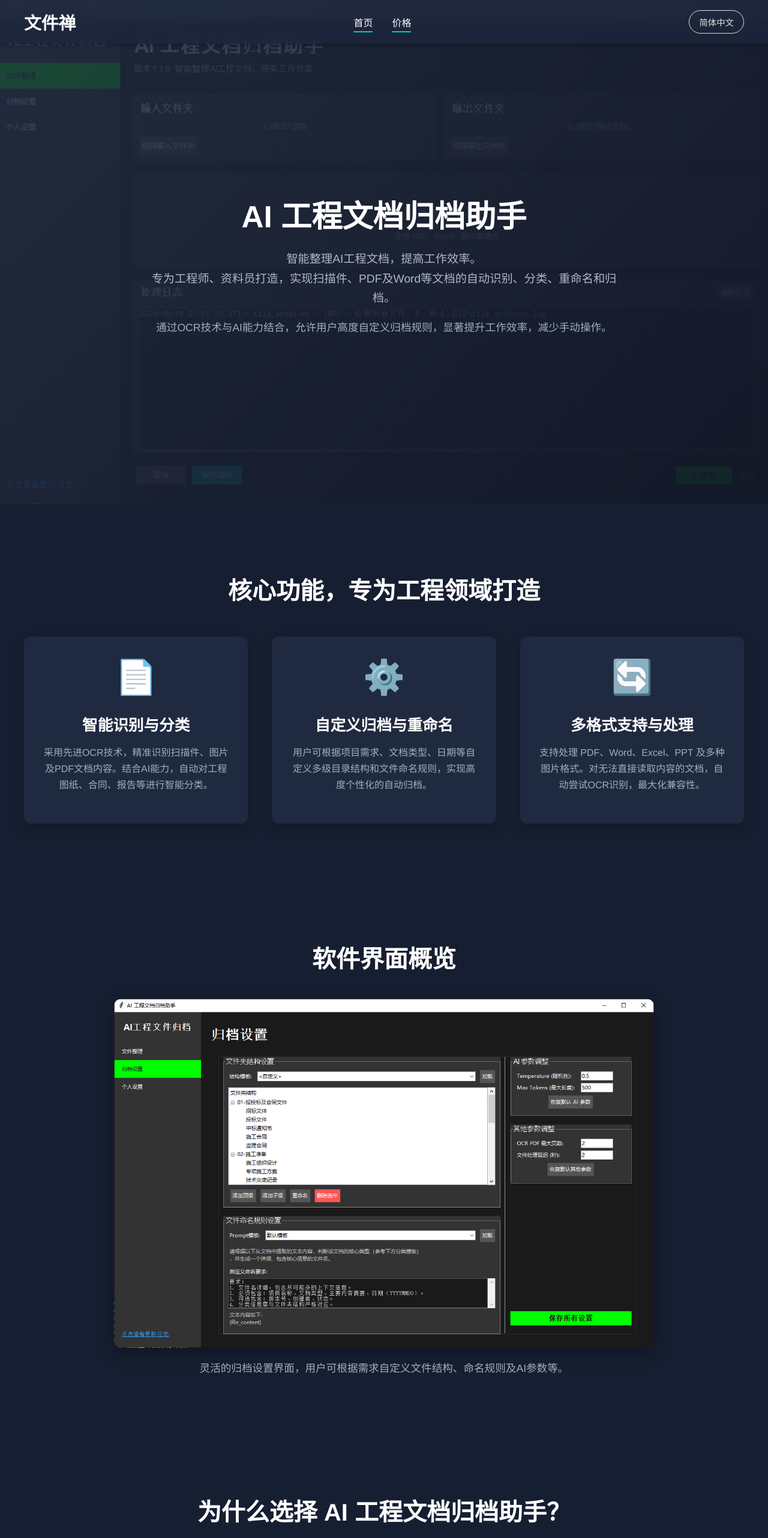
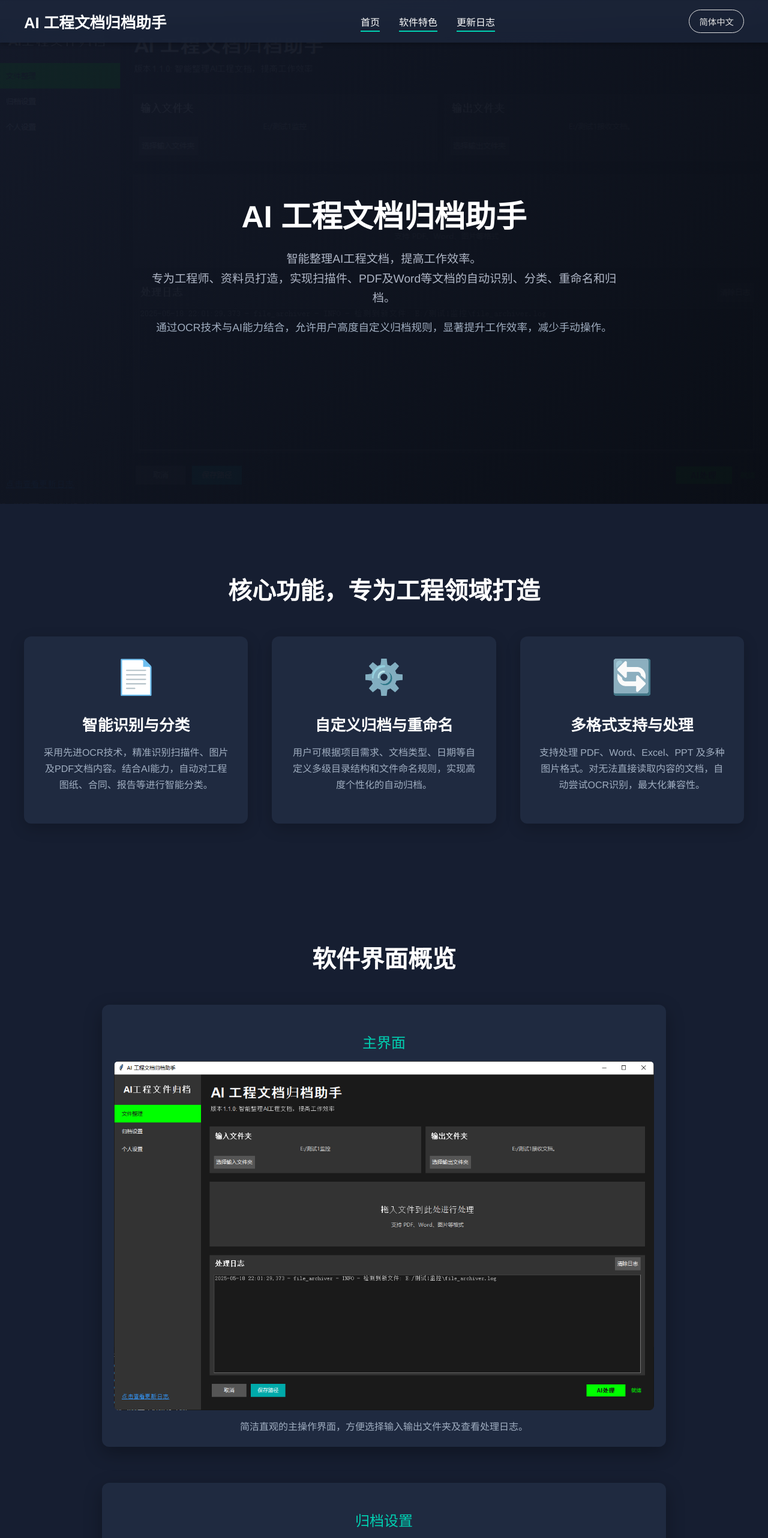
Before and after one commit to gugug168/aiguangwang-site, a Nuxt app: page / in a window 1280 px wide. Shown: the top 2564 px of the page at 60% size. Built offline with nearby package versions, Linux system fonts and the light colour scheme.

Commit message:
5.21更新网站内容，美化

```diff
--- a/components/AppFooter.vue
+++ b/components/AppFooter.vue
@@ -2,14 +2,13 @@
   <footer class="app-footer">
     <div class="container">
       <div class="footer-content">
-        <div class="footer-logo">文件禅</div>
+        <div class="footer-logo">AI 工程文档归档助手</div>
         <div class="footer-links">
           <NuxtLink to="/#home" @click="scrollToSection('home', $event)">首页</NuxtLink>
-          <NuxtLink to="/#pricing" @click="scrollToSection('pricing', $event)">价格</NuxtLink>
-          <!-- 根据需要添加更多链接 -->
+          <NuxtLink to="/#features" @click="scrollToSection('features', $event)">软件特色</NuxtLink>
+          <NuxtLink to="/#versions" @click="scrollToSection('versions', $event)">更新日志</NuxtLink>
         </div>
-        <p class="copyright">&copy; Copyright {{ new Date().getFullYear() }} TechEntertainAI (风格模仿). All Rights Reserved.</p>
-        <p class="credits">灵感来源于 FileNeatAI 官网</p>
+        <p class="copyright">&copy; Copyright {{ new Date().getFullYear() }} AI 工程文档归档助手. All Rights Reserved.</p>
       </div>
     </div>
   </footer>
--- a/components/AppHeader.vue
+++ b/components/AppHeader.vue
@@ -2,12 +2,13 @@
   <header class="app-header">
     <div class="container nav-container">
       <div class="logo">
-        <a href="/">文件禅</a>
+        <a href="/">AI 工程文档归档助手</a>
       </div>
       <nav>
         <ul class="nav-links">
           <li><NuxtLink to="/#home" @click="scrollToSection('home', $event)">首页</NuxtLink></li>
-          <li><NuxtLink to="/#pricing" @click="scrollToSection('pricing', $event)">价格</NuxtLink></li>
+          <li><NuxtLink to="/#features" @click="scrollToSection('features', $event)">软件特色</NuxtLink></li>
+          <li><NuxtLink to="/#versions" @click="scrollToSection('versions', $event)">更新日志</NuxtLink></li>
           <!-- <li><NuxtLink to="/#contact" @click="scrollToSection('contact', $event)">联系我们</NuxtLink></li> -->
         </ul>
       </nav>
@@ -54,7 +55,7 @@ const scrollToSection = (sectionId: string, event: MouseEvent) => {
 }
 
 .logo a {
-  font-size: 1.8rem;
+  font-size: 1.6rem; /* 略微调整字号以适应较长的文本 */
   font-weight: bold;
   color: white;
   text-decoration: none;
--- a/components/sections/HeroSection.vue
+++ b/components/sections/HeroSection.vue
@@ -22,8 +22,8 @@
 
 <style scoped>
 .hero-section {
-  /* 将图片作为背景，并保留渐变叠加 */
-  background-image: linear-gradient(135deg, rgba(31, 42, 64, 0.85) 0%, rgba(18, 24, 40, 0.95) 100%), url('/主界面.png');
+  /* 将图片作为背景，并调整渐变叠加以突出文字 */
+  background-image: linear-gradient(135deg, rgba(18, 24, 40, 0.95) 0%, rgba(10, 14, 22, 0.98) 100%), url('/主界面.png');
   background-size: cover; /* 覆盖整个区域 */
   background-position: center center; /* 图片居中显示 */
   background-repeat: no-repeat;
--- a/components/sections/SoftwarePreviewSection.vue
+++ b/components/sections/SoftwarePreviewSection.vue
@@ -2,12 +2,18 @@
   <section class="software-preview-section">
     <div class="container">
       <h2 class="section-title">软件界面概览</h2>
-      <div class="image-container">
-        <img src="/归档设置.png" alt="AI 工程文档归档助手 - 归档设置界面" class="preview-image" />
+      <div class="image-gallery">
+        <div class="image-container">
+          <h3 class="image-title">主界面</h3>
+          <img src="/主界面.png" alt="AI 工程文档归档助手 - 主界面" class="preview-image" />
+          <p class="image-caption-item">简洁直观的主操作界面，方便选择输入输出文件夹及查看处理日志。</p>
+        </div>
+        <div class="image-container">
+          <h3 class="image-title">归档设置</h3>
+          <img src="/归档设置.png" alt="AI 工程文档归档助手 - 归档设置界面" class="preview-image" />
+          <p class="image-caption-item">灵活的归档设置界面，用户可根据需求自定义文件结构、命名规则及AI参数等。</p>
+        </div>
       </div>
-      <p class="image-caption">
-        灵活的归档设置界面，用户可根据需求自定义文件结构、命名规则及AI参数等。
-      </p>
     </div>
   </section>
 </template>
@@ -26,8 +32,15 @@
 .section-title {
   font-size: 2.5rem;
   font-weight: 600;
-  margin-bottom: 40px;
+  margin-bottom: 50px;
   color: #ffffff;
+}
+
+.image-gallery {
+  display: flex;
+  flex-direction: column; /* 上下排列图片 */
+  gap: 40px; /* 图片之间的间距 */
+  align-items: center; /* 图片居中 */
 }
 
 .image-container {
@@ -36,19 +49,28 @@
   overflow: hidden; /* 确保图片圆角生效 */
   box-shadow: 0 10px 30px rgba(0, 0, 0, 0.3);
   max-width: 900px; /* 限制图片最大宽度 */
-  margin-left: auto;
-  margin-right: auto;
+  width: 100%; /* 让容器宽度适应父元素 */
+  background-color: #1f2a40; /* 给每个图片容器一个背景色 */
+  padding: 20px;
+}
+
+.image-title {
+  font-size: 1.5rem;
+  font-weight: 500;
+  color: #00d1b2; /* 主题色 */
+  margin-bottom: 15px;
 }
 
 .preview-image {
   max-width: 100%;
   height: auto;
   display: block; /* 去除图片底部可能的空白 */
-  border-radius: 12px; /* 图片也加圆角，防止溢出容器 */
+  border-radius: 8px; /* 图片略微圆角 */
+  margin-bottom: 15px; /* 图片和下方描述的间距 */
 }
 
-.image-caption {
-  font-size: 1.1rem;
+.image-caption-item {
+  font-size: 1rem;
   color: #a0aec0;
   line-height: 1.6;
   max-width: 700px;
@@ -59,8 +81,11 @@
   .section-title {
     font-size: 2rem;
   }
-  .image-caption {
-    font-size: 1rem;
+  .image-title {
+    font-size: 1.3rem;
+  }
+  .image-caption-item {
+    font-size: 0.9rem;
   }
 }
 </style>
--- a/components/sections/TestimonialsSection.vue
+++ b/components/sections/TestimonialsSection.vue
@@ -17,12 +17,12 @@
 import { ref } from 'vue';
 
 const testimonials = ref([
-  { icon: '💬', text: '文件杂乱无章中摸提案整理处理文件夹，这款工具帮大忙了！', author: '设计师小王' },
-  { icon: '👍', text: '我是企业中层管理者，文件整理非常适合处理大量文件夹，效率提升明显。', author: '项目经理李女士' },
-  { icon: '🚀', text: '一款实用高效的AI Agent，希望能出更多实用的功能，期待！', author: '自由职业者张先生' },
-  { icon: '💪', text: '文件整理功能太棒了！使用效果符合预期，已经推荐给同事们了。', author: '行政助理赵小姐' },
-  { icon: '✨', text: 'AI算法真强大，能够准确预测我的整理方式，太方便了！', author: '科研人员陈博士' },
-  { icon: '🔋', text: '以前每天整理文件都要花几小时，现在用它很快搞定，解决大问题了！', author: '市场专员周女士' },
+  { icon: '🏗️', text: '作为一名结构工程师，每天跟大量的图纸和计算书打交道，这个归档助手帮我自动整理，查找文件方便多了！', author: '结构工程师王工' },
+  { icon: '💡', text: '我是项目资料员，以前手动归档工程资料费时费力还容易出错。用了这个软件后，效率大大提升，而且分类命名都符合我们的项目规范。', author: '项目资料员李女士' },
+  { icon: '🚀', text: '非常看好这款AI工具在工程领域的应用！OCR识别扫描件很准，自定义规则也很灵活，期待后续能集成更多针对工程文档的功能。', author: 'BIM工程师张工' },
+  { icon: '📋', text: '管理施工日志和技术交底文件一直是个头疼事，这款软件能按日期和类型自动归档，太实用了，已推荐给监理和施工队的同事。', author: '现场工程师赵工' },
+  { icon: '⚙️', text: 'AI自动提取文件名中的项目编号和图号进行重命名，这个功能对我们设计院来说简直是福音，大大减少了手动修改的工作量。', author: '电气工程师陈工' },
+  { icon: '⏱️', text: '以前在海量竣工资料里找一份特定文件得半天，现在几秒钟就能定位到。感谢开发团队，为我们工程人节省了宝贵时间！', author: '档案管理员周女士' },
 ]);
 </script>
 
```
